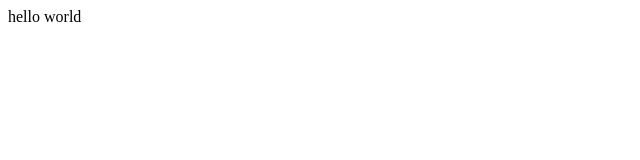
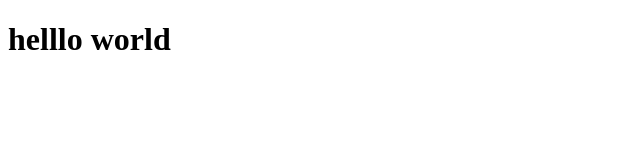
Before and after one commit to kushalcreations/kushalportfolio.github.io, a plain HTML site: page index.html in a window 1280 px wide. Shown: the whole page, without its empty margins (0-640 px from the left). Drawn offline with Linux system fonts and the light colour scheme.

Commit message:
Update and rename test.html to index.html

```diff
--- a/test.html
+++ b/index.html
@@ -5,6 +5,6 @@
     <title>portfolio</title>
 </head>
 <body>
-    hello world
+    <h1>helllo world</h1>
 </body>
 </html>
```
